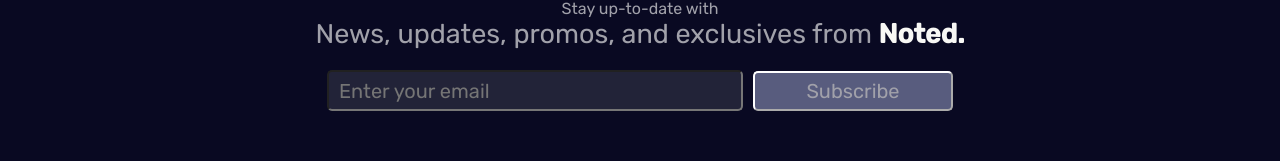
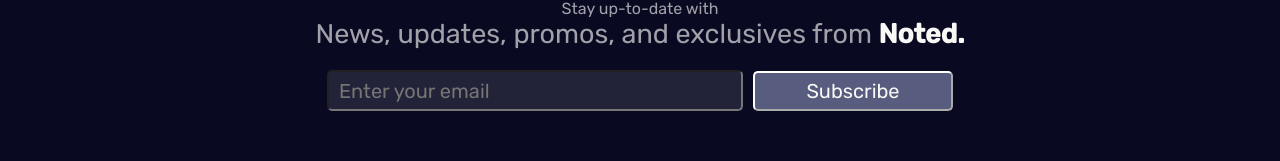
Before and after one commit to yan-fung/tech-test-notedapp, a React (Create React App) app: page / in a window 1280 px wide. In both pictures the pointer is over the button "Subscribe". Shown: the part 140-301 px from the top of the page. Built offline with nearby package versions, Linux system fonts and the light colour scheme; no server answers; the database is empty.

Commit message:
Adjusted font color on hover and reset margin for the app component

```diff
--- a/src/styles/_mixins.scss
+++ b/src/styles/_mixins.scss
@@ -12,5 +12,6 @@
 
   &:hover {
     background: lighten($backgroundColor, 20%);
+    color: $second-color;
   }
 }
--- a/src/styles/app.scss
+++ b/src/styles/app.scss
@@ -1 +1,5 @@
 @import "./_main";
+
+* {
+  margin: 0;
+}
```
